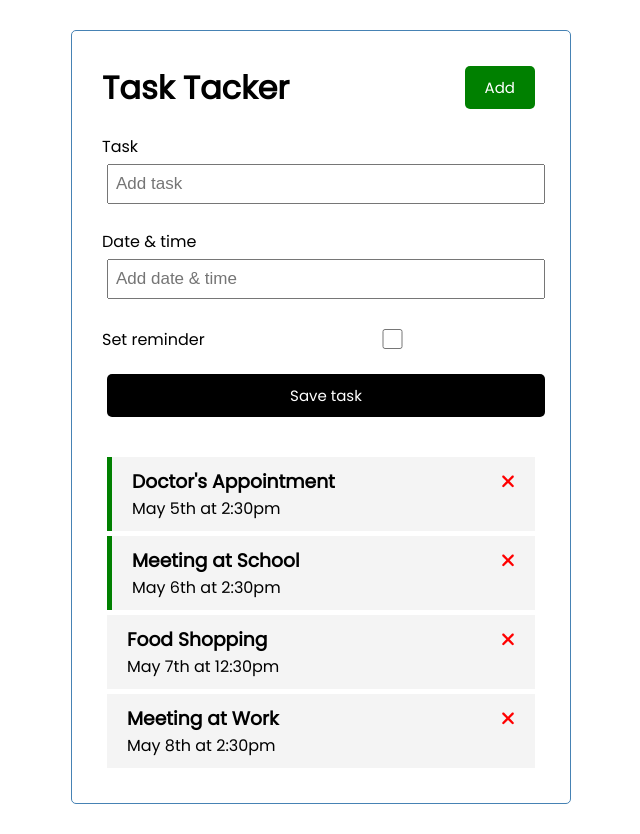
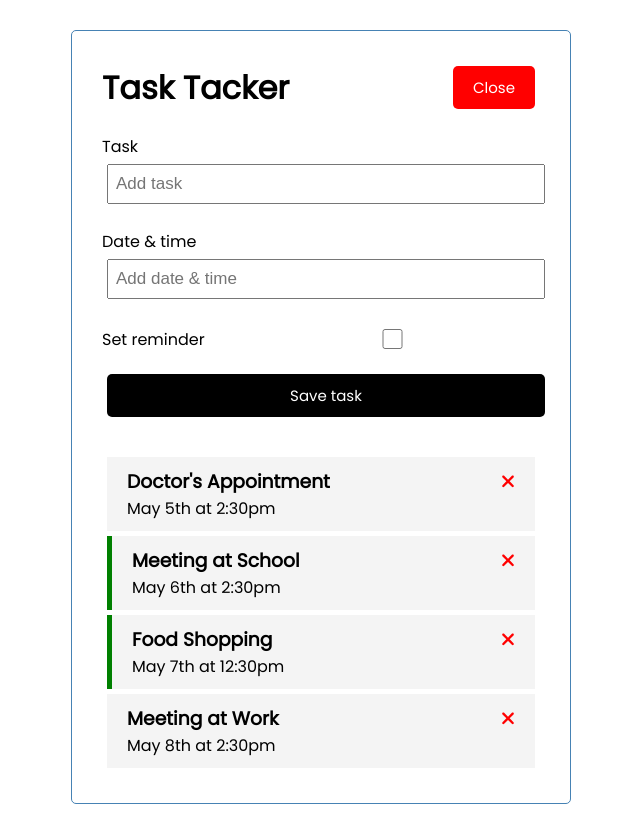
Before and after one commit to adheesha-chamod/angular-task-tracker, an Angular app: page / in a window 1280 px wide. Both pictures are taken after a click on the button "Add". Shown: the whole page, without its empty margins (319-959 px from the left). Built offline with nearby package versions, Linux system fonts and the light colour scheme; data requests are answered from the project's data file.

Commit message:
Add toggle add-task feature

```diff
--- a/db.json
+++ b/db.json
@@ -4,7 +4,7 @@
       "id": "1",
       "text": "Doctor's Appointment",
       "day": "May 5th at 2:30pm",
-      "reminder": true
+      "reminder": false
     },
     {
       "id": "2",
@@ -16,7 +16,7 @@
       "id": "3",
       "text": "Food Shopping",
       "day": "May 7th at 12:30pm",
-      "reminder": false
+      "reminder": true
     },
     {
       "id": "4",
--- a/src/app/components/add-task/add-task.component.html
+++ b/src/app/components/add-task/add-task.component.html
@@ -1,4 +1,8 @@
-<form class="add-form" (ngSubmit)="onSubmit()">
+<form
+  class="add-form"
+  (ngSubmit)="onSubmit()"
+  *ngIf="showAddTask"
+>
   <div class="form-control">
     <label for="task">Task</label>
     <input type="text" id="task" name="task" placeholder="Add task" [(ngModel)]="task">
--- a/src/app/components/add-task/add-task.component.ts
+++ b/src/app/components/add-task/add-task.component.ts
@@ -3,8 +3,10 @@ import {
   Output,
   EventEmitter
 } from '@angular/core';
+import { Subscription } from "rxjs";
 
 import { Task } from 'src/app/Task';
+import { UiService } from "../../services/ui.service";
 
 @Component({
   selector: 'app-add-task',
@@ -18,6 +20,15 @@ export class AddTaskComponent {
   dateTime: string = '';
   reminder: boolean = false;
 
+  showAddTask: boolean = false;
+  subscription: Subscription = new Subscription();
+
+
+  constructor(private uiService: UiService) {
+    this.subscription = this.uiService.onToggle().subscribe(
+      (value) => this.showAddTask = value
+    );
+  }
 
   onSubmit() {
     if (!this.task) {
--- a/src/app/components/header/header.component.html
+++ b/src/app/components/header/header.component.html
@@ -1,8 +1,8 @@
 <header>
   <h1>{{ title }}</h1>
   <app-button
-    color="green"
-    text="Add"
+    color="{{ showAddTask ? 'red' : 'green' }}"
+    text="{{ showAddTask ? 'Close' : 'Add' }}"
     (btnClick)="toggleAddTask()"
   ></app-button>
 </header>
--- a/src/app/components/header/header.component.ts
+++ b/src/app/components/header/header.component.ts
@@ -1,4 +1,7 @@
 import { Component } from '@angular/core';
+import { Subscription } from "rxjs";
+
+import { UiService } from "../../services/ui.service";
 
 @Component({
   selector: 'app-header',
@@ -7,9 +10,17 @@ import { Component } from '@angular/core';
 })
 export class HeaderComponent {
   title = "Task Tacker";
+  showAddTask: boolean = false;
+  subscription: Subscription = new Subscription();
 
 
+  constructor(private uiService: UiService) {
+    this.subscription = this.uiService.onToggle().subscribe(
+      (value) => this.showAddTask = value
+    );
+  }
+
   toggleAddTask() {
-    console.log('toggle');
+    this.uiService.toggleAddTask();
   }
 }
--- /dev/null
+++ b/src/app/services/ui.service.ts
@@ -0,0 +1,24 @@
+import { Injectable } from '@angular/core';
+import {
+  Observable,
+  Subject
+} from "rxjs";
+
+@Injectable({
+  providedIn: 'root'
+})
+export class UiService {
+  private showAddTask: boolean = false;
+  private subject = new Subject<any>();
+
+  constructor() { }
+
+  toggleAddTask(): void {
+    this.showAddTask = !this.showAddTask;
+    this.subject.next(this.showAddTask);
+  }
+
+  onToggle(): Observable<any> {
+    return this.subject.asObservable();
+  }
+}
```
Also changed, not shown: 1 other file (tests, documents, lock files or other folders).
